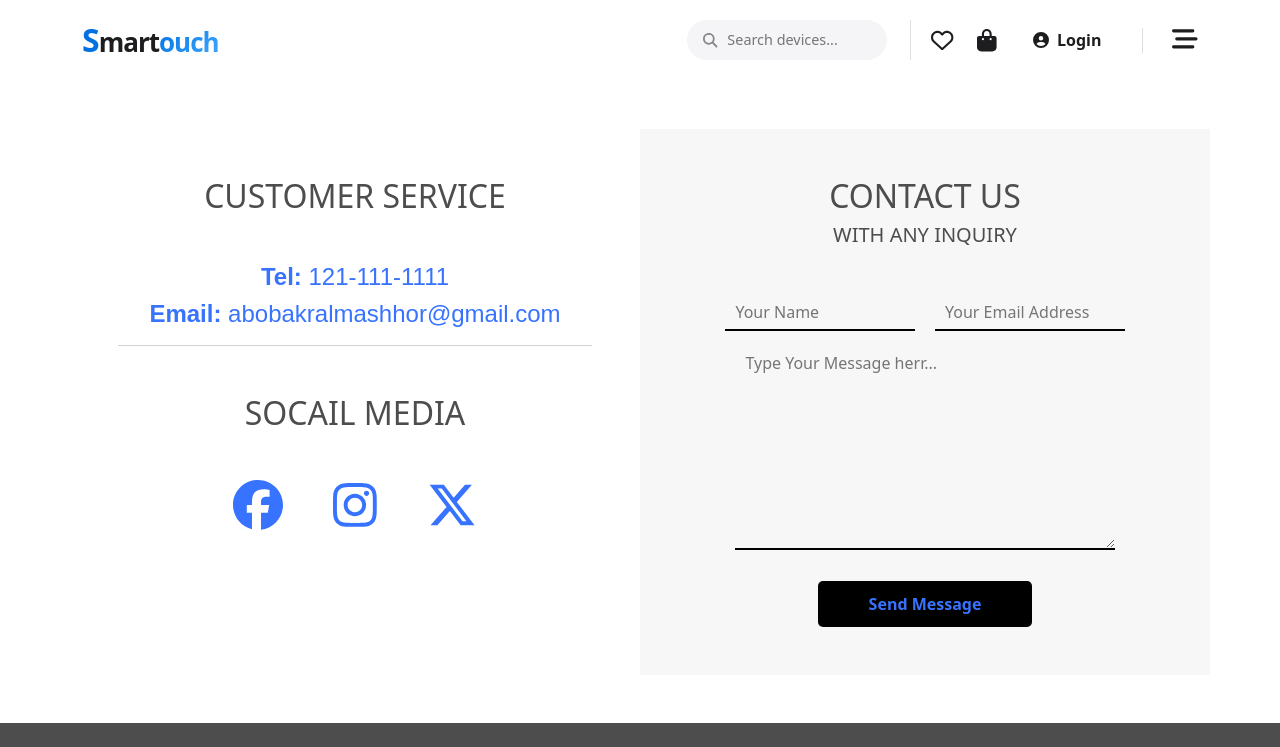
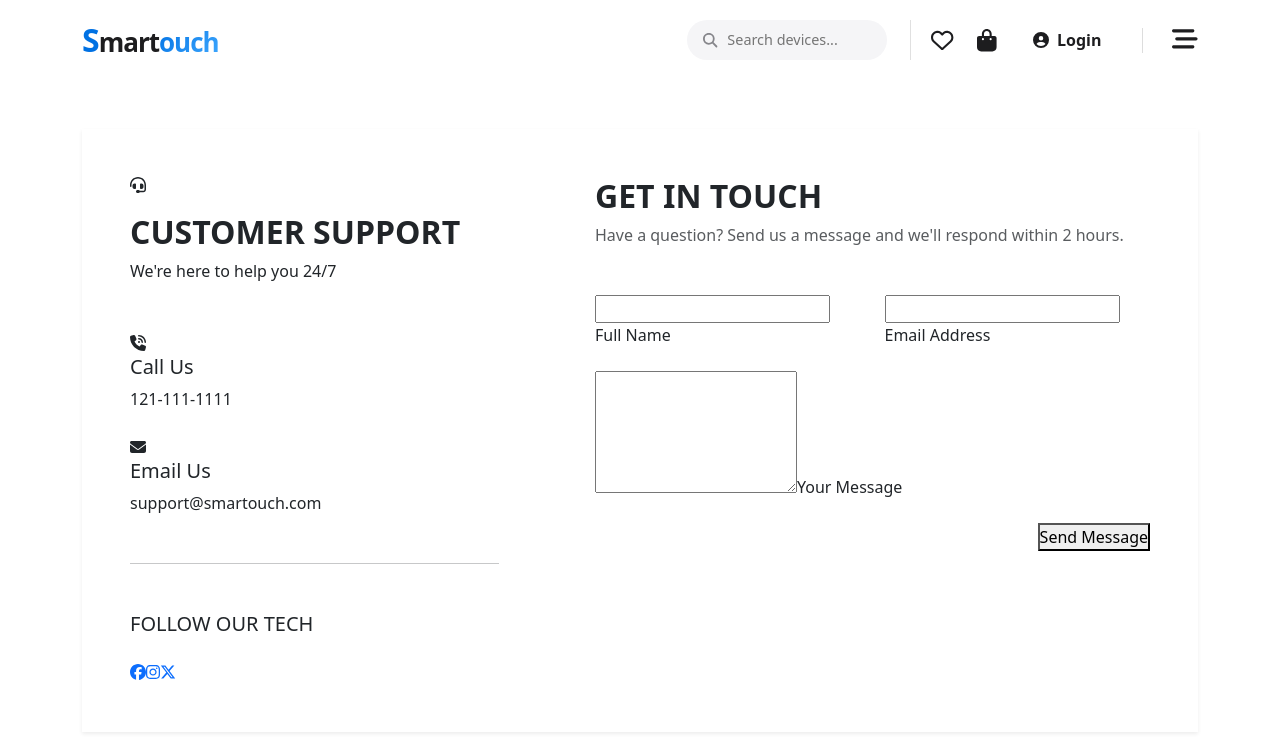
Before and after one commit to ab0bakr1/SmarToucH, a React (Create React App) app: page /contact-us in a window 1280 px wide. Shown: the top 747 px of the page. Built offline with nearby package versions, Linux system fonts and the light colour scheme.

Commit message:
Update Contact.jsx

```diff
--- a/src/Component/Contact/Contact.jsx
+++ b/src/Component/Contact/Contact.jsx
@@ -4,50 +4,91 @@ import { Col, Container, Row } from 'react-bootstrap'
 import Footer from '../Footer/Footer'
 import { FontAwesomeIcon } from '@fortawesome/react-fontawesome'
 import { faFacebook, faInstagram, faXTwitter } from '@fortawesome/free-brands-svg-icons'
+import { faEnvelope, faPhoneVolume, faHeadset } from '@fortawesome/free-solid-svg-icons'
 import "./Contact.css"
 
 const Contact = () => {
     return (
-    <>
+        <div className="contact-page-wrapper">
             <Header />
-    <Container>
-        <section className='contact'>
-            <Row lg={2} className='h-100'>
-                <Col lg={6} className='p-0 my-5'>
-                    <div className='p-5 text-center'>
-                        <h2 className='text-uppercase mb-5'>Customer Service</h2>
-                        <div className='contact-customer'>
-                            <h4>Tel: <span>121-111-1111</span></h4>
-                            <h4>Email: <span>abobakralmashhor@gmail.com</span></h4>
+            <Container className="py-5">
+                <section className='contact-main-section shadow-sm'>
+                    <Row className='g-0'>
+                        {/* الجانب الأيسر: معلومات الاتصال */}
+                        <Col lg={5} className='contact-info-panel p-5'>
+                            <div className='info-header mb-5'>
+                                <FontAwesomeIcon icon={faHeadset} className="support-icon mb-3" />
+                                <h2 className='text-uppercase fw-bold'>Customer Support</h2>
+                                <p>We're here to help you 24/7</p>
                             </div>
-                        <hr />
-                        <h2 className='text-uppercase mb-5 mt-5'>socail media</h2>
-                        <div className='contact-media'>
-                            <FontAwesomeIcon icon={faFacebook} style={{color: "rgb(55, 115, 255)",}} />
-                            <FontAwesomeIcon icon={faInstagram} style={{color: "rgb(55, 115, 255)",}} />
-                            <FontAwesomeIcon icon={faXTwitter} style={{color: "rgb(55, 115, 255)",}} />
+
+                            <div className='contact-details-list'>
+                                <div className="detail-item mb-4">
+                                    <FontAwesomeIcon icon={faPhoneVolume} className="detail-icon" />
+                                    <div>
+                                        <h5>Call Us</h5>
+                                        <p>121-111-1111</p>
+                                    </div>
+                                </div>
+                                <div className="detail-item mb-4">
+                                    <FontAwesomeIcon icon={faEnvelope} className="detail-icon" />
+                                    <div>
+                                        <h5>Email Us</h5>
+                                        <p>support@smartouch.com</p>
+                                    </div>
+                                </div>
+                            </div>
+
+                            <hr className="my-5 opacity-25" />
+
+                            <div className='social-connect'>
+                                <h5 className='mb-4 text-uppercase tracking-wider'>Follow Our Tech</h5>
+                                <div className='social-icons-group'>
+                                    <a href="#fb"><FontAwesomeIcon icon={faFacebook} /></a>
+                                    <a href="#ig"><FontAwesomeIcon icon={faInstagram} /></a>
+                                    <a href="#x"><FontAwesomeIcon icon={faXTwitter} /></a>
                                 </div>
                             </div>
                         </Col>
-                <Col lg={6} className='p-0 my-5' style={{backgroundColor:"rgba(226, 226, 226, 0.269)"}}>
-                    <div className='contact-us p-5'>
-                        <h2 className='text-uppercase'>CONTACT US</h2>
-                        <h5 className='text-uppercase mb-5'>WITH ANY INQUIRY</h5>
-                        <form className='contact-form'>
-                            <input type="text" placeholder='Your Name'/>
-                            <input type="email" placeholder="Your Email Address"/>
-                            <br />
-                            <textarea placeholder='Type Your Message herr...' rows="8"></textarea>
-                            <br />
-                            <button type="submit">send message</button>
+
+                        {/* الجانب الأيمن: نموذج المراسلة */}
+                        <Col lg={7} className='contact-form-panel p-5'>
+                            <div className='form-header mb-5 text-center text-lg-start'>
+                                <h2 className='text-uppercase fw-bold'>Get In Touch</h2>
+                                <p className='text-muted'>Have a question? Send us a message and we'll respond within 2 hours.</p>
+                            </div>
+
+                            <form className='modern-contact-form'>
+                                <Row>
+                                    <Col md={6}>
+                                        <div className="input-group-custom">
+                                            <input type="text" required />
+                                            <label>Full Name</label>
+                                        </div>
+                                    </Col>
+                                    <Col md={6}>
+                                        <div className="input-group-custom">
+                                            <input type="email" required />
+                                            <label>Email Address</label>
+                                        </div>
+                                    </Col>
+                                </Row>
+                                <div className="input-group-custom mt-4">
+                                    <textarea rows="5" required></textarea>
+                                    <label>Your Message</label>
+                                </div>
+                                <div className='text-center text-lg-end mt-4'>
+                                    <button type="submit" className="send-btn-modern">
+                                        Send Message
+                                    </button>
+                                </div>
                             </form>
-                    </div>
                         </Col>
                     </Row>
                 </section>
             </Container>
             <Footer />
-    </>
+        </div>
     )
 }
 
```
Lines whose indentation alone changed are shown as unchanged.
